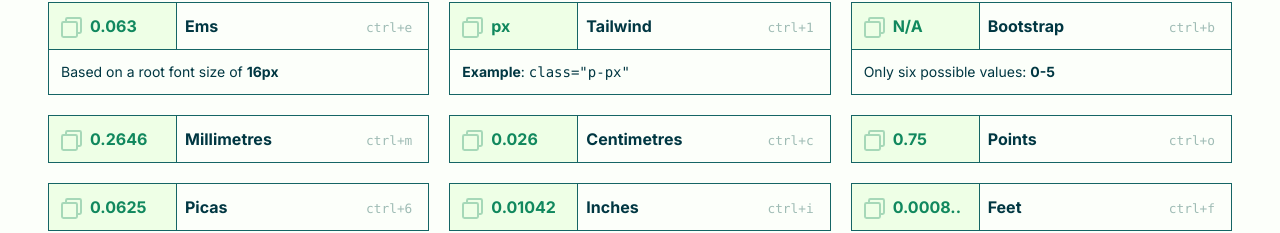
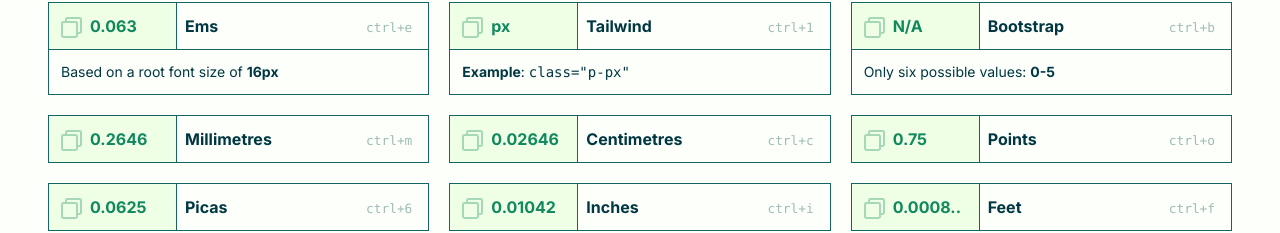
Before and after one commit to ge3224/unitswitch, a Next.js app: page / in a window 1280 px wide. Shown: the part 280-513 px from the top of the page. Built offline with nearby package versions, Linux system fonts and the light colour scheme.

Commit message:
Apply rounding only in Centimetres Converter.render

```diff
--- a/src/app/converters/Centimetres.tsx
+++ b/src/app/converters/Centimetres.tsx
@@ -79,8 +79,7 @@
  * 'p-4' Bootstrap class would correspond to 0.25 cm.
  */
 const bootstrapInCm = [
-  0, 0.041666666666666664, 0.08333333333333333, 0.16666666666666666,
-  0.25, 0.5,
+  0, 0.041666666666666664, 0.08333333333333333, 0.16666666666666666, 0.25, 0.5,
 ];
 
 /**
@@ -89,7 +88,6 @@
  * other units into centimetres.
  */
 export const toCentimetres: Converter = {
-
   /**
    * Converts a value from the specified unit to centimetres (cm).
    *
@@ -103,37 +101,31 @@
 
     const pixelsToCentimeters = (pixels: number): number => {
       return (pixels / DPI) * 2.54;
-    }
+    };
 
     switch (from) {
       case Unit.Bootstrap:
-        return input <= bootstrapInCm.length - 1
-          ? roundToDecimal(bootstrapInCm[input], 3)
-          : -1;
+        return input <= bootstrapInCm.length - 1 ? bootstrapInCm[input] : -1;
       case Unit.Centimetres:
-        return roundToDecimal(input, 3);
+        return input;
       case Unit.Ems:
-        return roundToDecimal(pixelsToCentimeters(input * FONT_SIZE), 3);
+        return pixelsToCentimeters(input * FONT_SIZE);
       case Unit.Feet:
-        return roundToDecimal(input * 30.48, 3);
+        return input * 30.48;
       case Unit.Inches:
-        return roundToDecimal(input * 2.54, 3);
+        return input * 2.54;
       case Unit.Millimetres:
-        return roundToDecimal(input / 10, 3);
+        return input / 10;
       case Unit.Picas:
-        return roundToDecimal(input * ((1 / 6) * 2.54), 4);
+        return input * ((1 / 6) * 2.54);
       case Unit.Pixels:
-        return roundToDecimal(pixelsToCentimeters(input), 3);
+        return pixelsToCentimeters(input);
       case Unit.Points:
-        return roundToDecimal(input * (2.54 / 72), 4);
+        return input * (2.54 / 72);
       case Unit.Rems:
-        return roundToDecimal(pixelsToCentimeters(input * FONT_SIZE), 3);
+        return pixelsToCentimeters(input * FONT_SIZE);
       case Unit.Tailwind:
-        return roundToDecimal(getIntersectingValue(
-          tailwindSizes,
-          tailwindInCm,
-          input,
-        ), 4);
+        return getIntersectingValue(tailwindSizes, tailwindInCm, input);
       default:
         return -1;
     }
@@ -150,7 +142,7 @@
   render: (conversion: number): string => {
     if (conversion < 0) return "N/A";
 
-    const str = conversion.toString();
+    const str = roundToDecimal(conversion, 5).toString();
     return str.length < 9 ? str : str.slice(0, 7) + "..";
   },
 };
```
